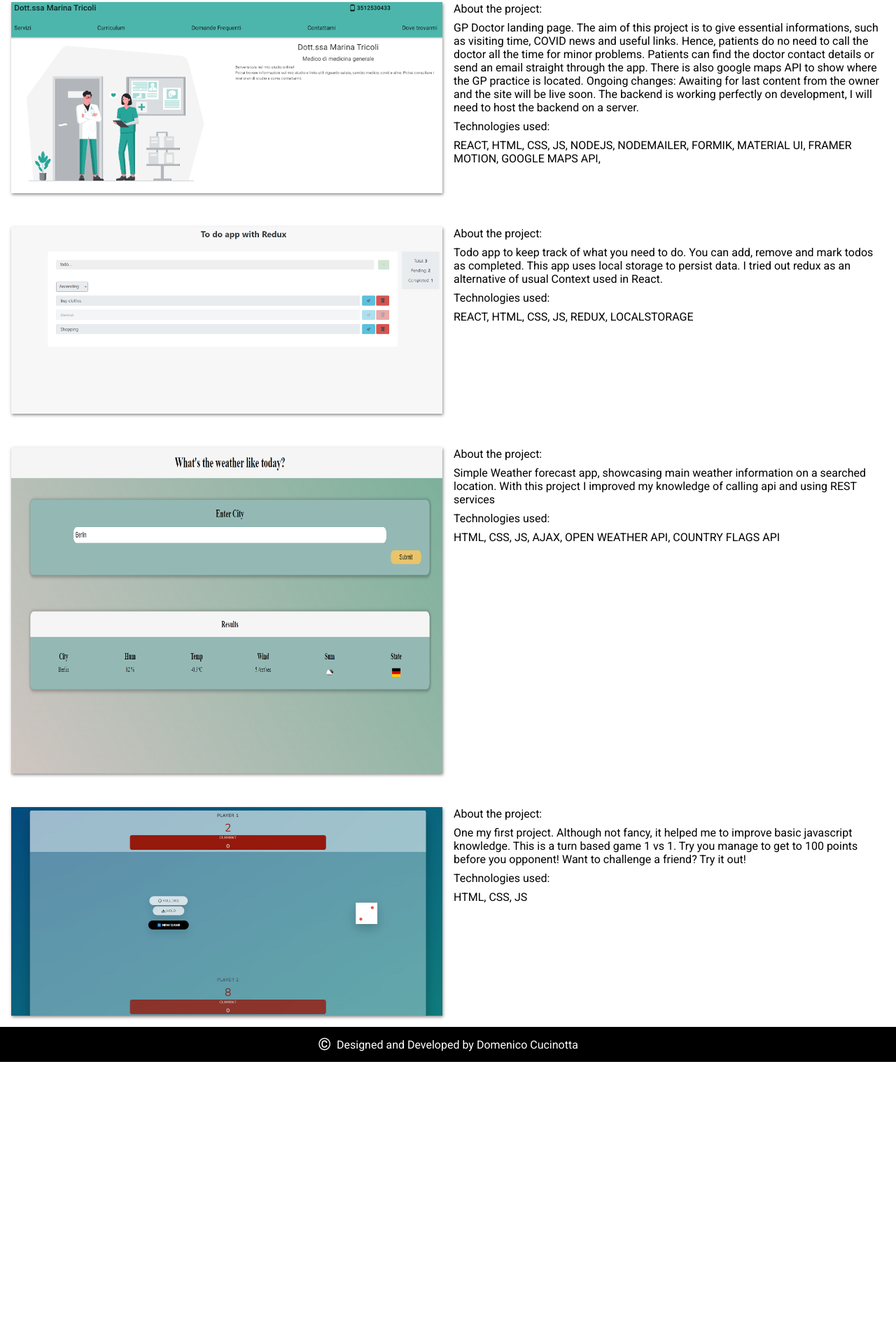
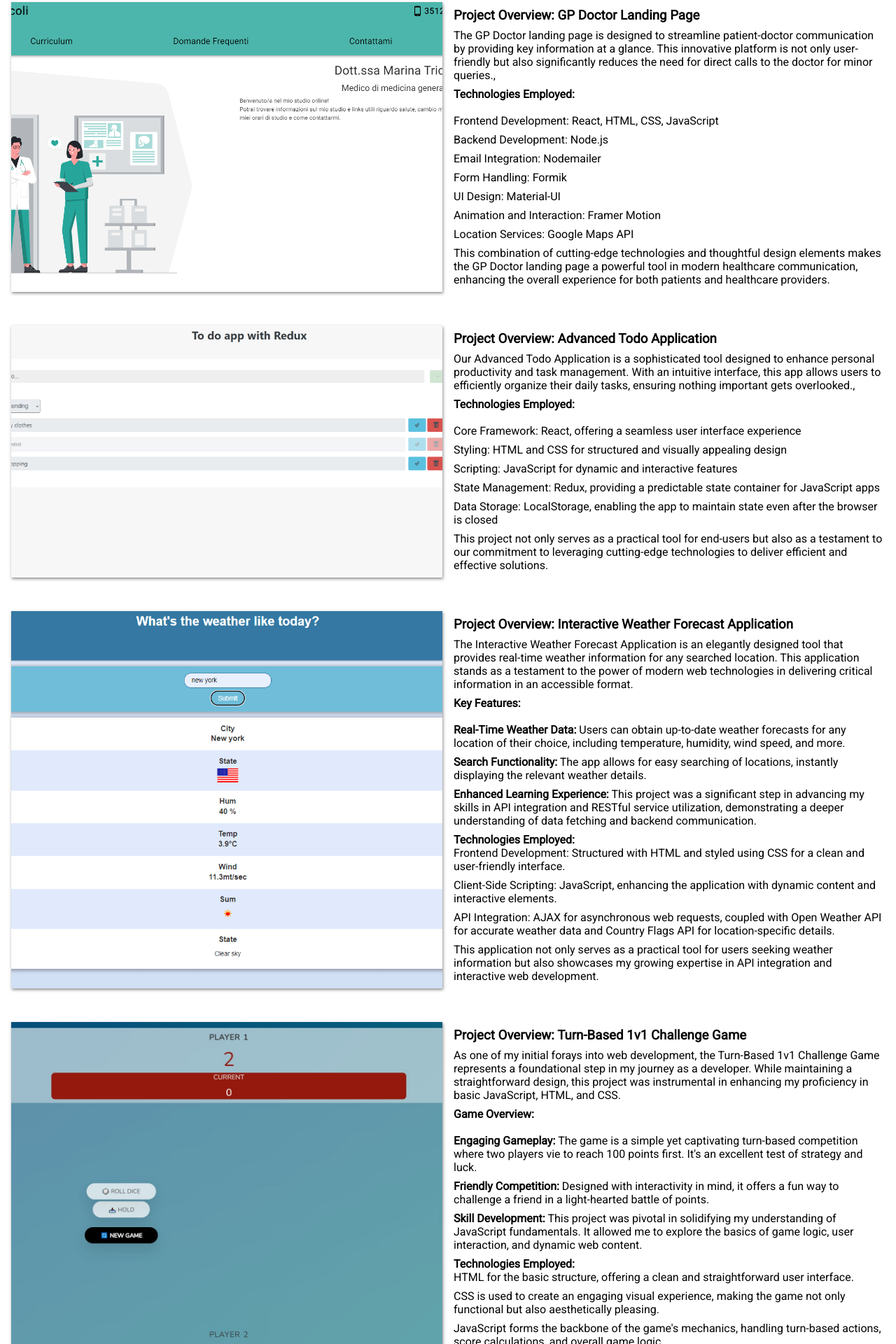
Before and after one commit to Mimmofalena/domenico-portfolio, a React (Create React App) app: page /domenico-portfolio/projects in a window 1280 px wide. Shown: the part 140-2060 px from the top of the page at 70% size. Before the commit the page ends 1657 px from the top, so only its background shows below. Built offline with nearby package versions, Linux system fonts and the light colour scheme.

Commit message:
improve projects description

```diff
--- a/src/components/Carousel/CarouselComponent.js
+++ b/src/components/Carousel/CarouselComponent.js
@@ -52,7 +52,7 @@ const CarouselComponent = ({ items }) => {
                   overflow: "hidden",
                   width: "100%",
                   objectFit: "cover",
-                  objectPosition: "left center",
+                  // objectPosition: "left center",
                 }}
                 src={item.image}
                 alt={`Slide ${index}`}
--- a/src/components/Projects/Projects.js
+++ b/src/components/Projects/Projects.js
@@ -57,9 +57,18 @@ const Projects = () => {
           </svg>
         </div>
         <Card>
-          <div className={classes.iconContainer}>
+          {/* <div className={classes.iconContainer}>
             <FaHammer />
-          </div>
+          </div> */}
+          <p style={{ color: "#DDD", padding: "1rem" }}>
+            This section dedicated to my personal and academic projects.&nbsp;
+            In this area, I am pleased to share with you a selection of works
+            that I have created independently or during my educational journey.
+            &nbsp;I would like to clarify that projects carried out for the
+            companies I have collaborated with are not included in this space. I
+            deeply respect the confidentiality and privacy aspects, therefore
+            such works remain confidential and cannot be publicly displayed.
+          </p>
           <CarouselComponent items={carouselItems} autoplay="false" />
           <LinkButton to="/domenico-portfolio/projects" />
         </Card>
--- a/src/components/Projects/ProjectsDetail.js
+++ b/src/components/Projects/ProjectsDetail.js
@@ -14,14 +14,10 @@ const ProjectsDetail = (props) => {
         <img src={props.src} alt={props.alt} />
       </a>
       <div className={classes.content}>
-        <div className={classes.detailDescription}>
-          About the project:&nbsp;
-        </div>
+        <div className={classes.detailDescription}></div>
         <p className={classes.detailText}>{props.descriptionProject}</p>
 
-        <div className={classes.detailDescription}>
-          Technologies used:&nbsp;
-        </div>
+        <div className={classes.detailDescription}></div>
         <p className={classes.detailText}>{props.descriptionTech}</p>
       </div>
     </div>
--- a/src/components/Projects/projectsData.js
+++ b/src/components/Projects/projectsData.js
@@ -9,42 +9,210 @@ export const projectsData = [
     href: "https://mimmofalena.github.io/dottoressa-marina/",
     src: doc,
     alt: "Doctor",
-    descriptionProject: `   GP Doctor landing page. The aim of this project is to give essential
-        informations, such as visiting time, COVID news and useful links. Hence,
-        patients do no need to call the doctor all the time for minor problems.
-        Patients can find the doctor contact details or send an email straight
-        through the app. There is also google maps API to show where the GP
-        practice is located. Ongoing changes: Awaiting for
-        last content from the owner and the site will be live soon. The backend
-        is working perfectly on development, I will need to host the backend on
-        a server.`,
+    descriptionProject: (
+      <div>
+        <h3>Project Overview: GP Doctor Landing Page&nbsp;</h3>
+        <p>
+          The GP Doctor landing page is designed to streamline patient-doctor
+          communication by providing key information at a glance. This
+          innovative platform is not only user-friendly but also significantly
+          reduces the need for direct calls to the doctor for minor queries.,
+        </p>
+      </div>
+    ),
 
-    descriptionTech:
-      "REACT, HTML, CSS, JS, NODEJS, NODEMAILER, FORMIK, MATERIAL UI, FRAMER MOTION, GOOGLE MAPS API, ",
+    descriptionTech: (
+      <div>
+        <h4>Technologies Employed:</h4>
+        <br />
+        <ul>
+          <li>Frontend Development: React, HTML, CSS, JavaScript</li>
+          <li>Backend Development: Node.js</li>
+          <li>Email Integration: Nodemailer</li>
+          <li>Form Handling: Formik</li>
+          <li>UI Design: Material-UI</li>
+          <li>Animation and Interaction: Framer Motion</li>
+          <li>Location Services: Google Maps API</li>
+        </ul>
+        <p>
+          This combination of cutting-edge technologies and thoughtful design
+          elements makes the GP Doctor landing page a powerful tool in modern
+          healthcare communication, enhancing the overall experience for both
+          patients and healthcare providers.
+        </p>
+      </div>
+    ),
   },
   {
     title: "Todo app with redux",
     href: "https://mimmofalena.github.io/Todo-REDUX/",
     src: todo,
     alt: "todo app",
-    descriptionProject: ` Todo app to keep track of what you need to do. You can add, remove and mark todos as completed.
-    This app uses local storage to persist data. I tried out redux as an alternative of usual Context used in React.`,
-    descriptionTech: "REACT, HTML, CSS, JS, REDUX, LOCALSTORAGE ",
+    descriptionProject: (
+      <div>
+        <h3>Project Overview: Advanced Todo Application&nbsp;</h3>
+        <p>
+          Our Advanced Todo Application is a sophisticated tool designed to
+          enhance personal productivity and task management. With an intuitive
+          interface, this app allows users to efficiently organize their daily
+          tasks, ensuring nothing important gets overlooked.,
+        </p>
+      </div>
+    ),
+    descriptionTech: (
+      <div>
+        <h4>Technologies Employed:</h4>
+        <br />
+        <ul>
+          <li>
+            Core Framework: React, offering a seamless user interface experience
+          </li>
+          <li>
+            Styling: HTML and CSS for structured and visually appealing design
+          </li>
+          <li>Scripting: JavaScript for dynamic and interactive features</li>
+          <li>
+            State Management: Redux, providing a predictable state container for
+            JavaScript apps
+          </li>
+          <li>
+            Data Storage: LocalStorage, enabling the app to maintain state even
+            after the browser is closed
+          </li>
+        </ul>
+        <p>
+          This project not only serves as a practical tool for end-users but
+          also as a testament to our commitment to leveraging cutting-edge
+          technologies to deliver efficient and effective solutions.
+        </p>
+      </div>
+    ),
   },
   {
     title: "Weather App",
     href: "https://mimmofalena.github.io/weather-app/",
     src: weather,
     alt: "Weather app",
-    descriptionProject: `Simple Weather forecast app, showcasing main weather information on a searched location. With this project I improved my knowledge of calling api and using REST services`,
-    descriptionTech: "HTML, CSS, JS, AJAX, OPEN WEATHER API, COUNTRY FLAGS API",
+    descriptionProject: (
+      <div>
+        <h3>
+          Project Overview: Interactive Weather Forecast Application&nbsp;
+        </h3>
+        <p>
+          The Interactive Weather Forecast Application is an elegantly designed
+          tool that provides real-time weather information for any searched
+          location. This application stands as a testament to the power of
+          modern web technologies in delivering critical information in an
+          accessible format.
+        </p>
+        <h4>Key Features:</h4>
+        <br />
+        <ul>
+          <li>
+            <strong>Real-Time Weather Data:</strong> Users can obtain up-to-date
+            weather forecasts for any location of their choice, including
+            temperature, humidity, wind speed, and more.
+          </li>
+          <li>
+            <strong>Search Functionality:</strong> The app allows for easy
+            searching of locations, instantly displaying the relevant weather
+            details.
+          </li>
+          <li>
+            <strong>Enhanced Learning Experience:</strong> This project was a
+            significant step in advancing my skills in API integration and
+            RESTful service utilization, demonstrating a deeper understanding of
+            data fetching and backend communication.
+          </li>
+        </ul>
+      </div>
+    ),
+    descriptionTech: (
+      <div>
+        <h4>Technologies Employed:</h4>
+        <ul>
+          <li>
+            Frontend Development: Structured with HTML and styled using CSS for
+            a clean and user-friendly interface.
+          </li>
+          <li>
+            Client-Side Scripting: JavaScript, enhancing the application with
+            dynamic content and interactive elements.
+          </li>
+          <li>
+            API Integration: AJAX for asynchronous web requests, coupled with
+            Open Weather API for accurate weather data and Country Flags API for
+            location-specific details.
+          </li>
+        </ul>
+        <p>
+          This application not only serves as a practical tool for users seeking
+          weather information but also showcases my growing expertise in API
+          integration and interactive web development.
+        </p>
+      </div>
+    ),
   },
   {
     title: "Pig game",
     href: "https://mimmofalena.github.io/pig-game/",
     src: pig,
     alt: "game app",
-    descriptionProject: `One my first project. Although not fancy, it helped me to improve basic javascript knowledge. This is a turn based game 1 vs 1. Try you manage to get to 100 points before you opponent! Want to challenge a friend? Try it out!  `,
-    descriptionTech: "HTML, CSS, JS",
+    descriptionProject: (
+      <div>
+        <h3>Project Overview: Turn-Based 1v1 Challenge Game&nbsp;</h3>
+        <p>
+          As one of my initial forays into web development, the Turn-Based 1v1
+          Challenge Game represents a foundational step in my journey as a
+          developer. While maintaining a straightforward design, this project
+          was instrumental in enhancing my proficiency in basic JavaScript,
+          HTML, and CSS.
+        </p>
+        <h4>Game Overview:</h4>
+        <br />
+        <ul>
+          <li>
+            <strong>Engaging Gameplay: </strong> The game is a simple yet
+            captivating turn-based competition where two players vie to reach
+            100 points first. It's an excellent test of strategy and luck.
+          </li>
+          <li>
+            <strong>Friendly Competition:</strong> Designed with interactivity
+            in mind, it offers a fun way to challenge a friend in a
+            light-hearted battle of points.
+          </li>
+          <li>
+            <strong>Skill Development:</strong> This project was pivotal in
+            solidifying my understanding of JavaScript fundamentals. It allowed
+            me to explore the basics of game logic, user interaction, and
+            dynamic web content.
+          </li>
+        </ul>
+      </div>
+    ),
+    descriptionTech: (
+      <div>
+        <h4>Technologies Employed:</h4>
+        <ul>
+          <li>
+            HTML for the basic structure, offering a clean and straightforward
+            user interface.
+          </li>
+          <li>
+            CSS is used to create an engaging visual experience, making the game
+            not only functional but also aesthetically pleasing.
+          </li>
+          <li>
+            JavaScript forms the backbone of the game's mechanics, handling
+            turn-based actions, score calculations, and overall game logic.
+          </li>
+        </ul>
+        <p>
+          This project, while simple in its nature, was a significant step in my
+          development journey, laying the groundwork for more complex projects
+          and solidifying my understanding of essential web technologies.
+        </p>
+      </div>
+    ),
   },
 ];
--- a/src/components/Welcome/Welcome.js
+++ b/src/components/Welcome/Welcome.js
@@ -29,11 +29,6 @@ const Welcome = () => {
                   }}
                 />
               </h2>
-              {/* <img
-            className={classes.image}
-            src={domImgCover}
-            alt="Ragazzo con vista nei tetti di Palermo"
-          /> */}
             </div>
           </motion.div>
         </div>
```
Also changed, not shown: src/assets/weather-app.png.
